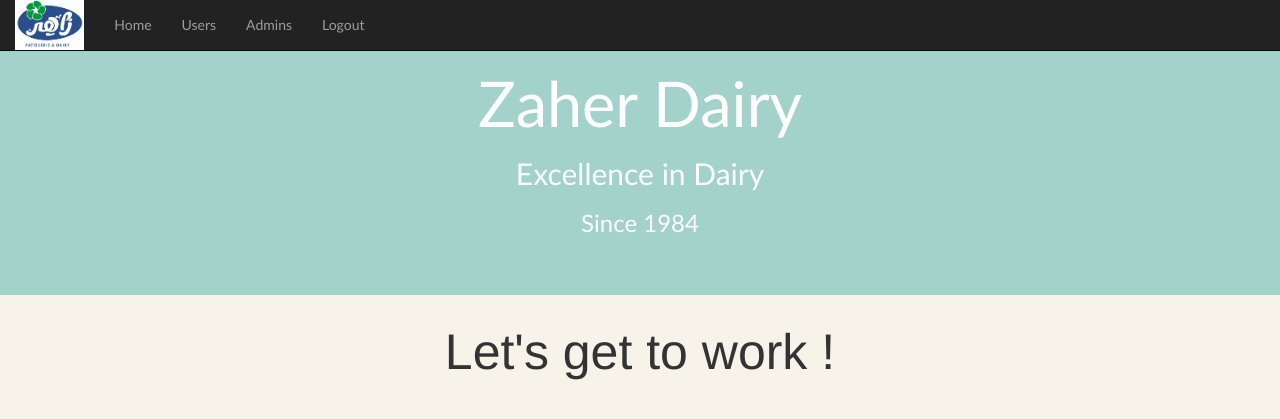
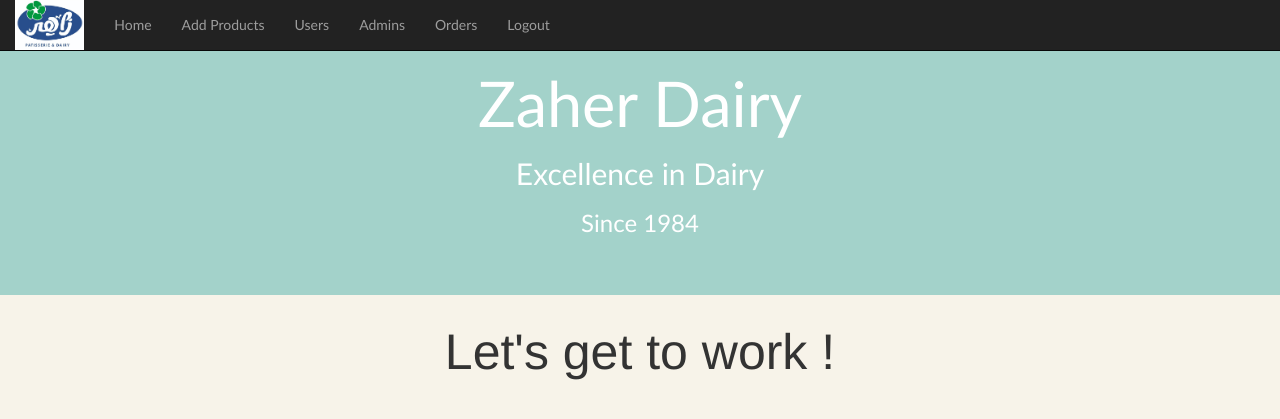
Before and after one commit to OmarAhmedDiaa/Zaher-dairy-website, a PHP site: page /adminHome.php in a window 1280 px wide. Shown: the top 419 px of the page. Run offline with PHP 8.4, Linux system fonts and the light colour scheme.

Commit message:
Update adminNav.php

```diff
--- a/adminNav.php
+++ b/adminNav.php
@@ -16,9 +16,12 @@
         </div>
         <ul class="nav navbar-nav">
           <li><a href="adminHome.php">Home</a></li>
+          <li><a href="addproducts.php">Add Products</a></li>
           <li> <a href="empDB.php">Users</a> </li>
          <li> <a href="admins.php">Admins</a> </li>
+         <li> <a href="live%20search.php">Orders</a> </li>
           <li><a href="login.php">Logout</a></li>
+
         </ul>
       </div>
     </nav>
```
